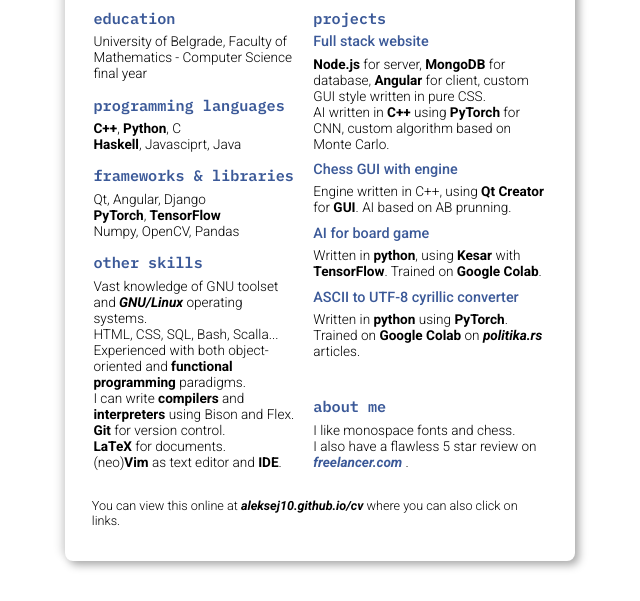
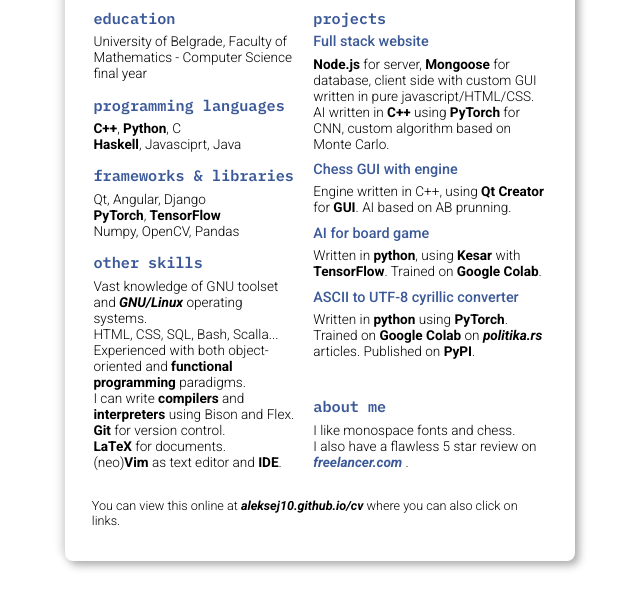
Before and after one commit to Aleksej10/cv, a plain HTML site: page a4/index.html in a window 1280 px wide. Shown: the part 199-800 px from the top of the page, without its empty margins (320-960 px from the left). Drawn offline with Linux system fonts and the light colour scheme.

Commit message:
minor changes

```diff
--- a/a4/index.html
+++ b/a4/index.html
@@ -76,7 +76,7 @@
                         <div class="project-name-div">
                             <p class="project-name"> <a href="https://github.com/Aleksej10/checkers"> Full stack website </a></p>
                         </div>
-                        <p class="text-b"> <b>Node.js</b> for server, <b>MongoDB</b> for database, <b>Angular</b> for client, custom GUI style written in pure CSS. <br>
+                        <p class="text-b"> <b>Node.js</b> for server, <b>Mongoose</b> for database, client side with custom GUI written in pure javascript/HTML/CSS. <br>
                                     AI written in <b>C++</b> using <b>PyTorch</b> for CNN, custom algorithm based on Monte Carlo. </p>
                     </div>
                     <div class="body-p">
@@ -95,7 +95,7 @@
                         <div class="project-name-div">
                             <p class="project-name"> <a href="https://github.com/Aleksej10/cyrillic"> ASCII to UTF-8 cyrillic converter </a></p>
                         </div>
-                        <p class="text-b"> Written in <b>python</b> using <b>PyTorch</b>. Trained on <b>Google Colab</b> on <i><b>politika.rs</b></i> articles. </p>
+                        <p class="text-b"> Written in <b>python</b> using <b>PyTorch</b>. Trained on <b>Google Colab</b> on <i><b>politika.rs</b></i> articles. Published on <b>PyPI</b>.</p>
                     </div>
                 </div>
                 <div class = "body-p last">
--- a/style.css
+++ b/style.css
@@ -25,14 +25,14 @@
 @media screen and (orientation: portrait){
     :root{
         --width: 90vmin;
-        --accent-color: #0078ff;
+        /* --accent-color: #0078ff; */
     }
 }
 
 @media screen and (orientation: landscape){
     :root{
         --width: 63.63961030678927vmin;
-        --accent-color: #3b5998;
+        /* --accent-color: #3b5998; */
     }
 }
 
```
Also changed, not shown: index.html (+2 -2 lines).
